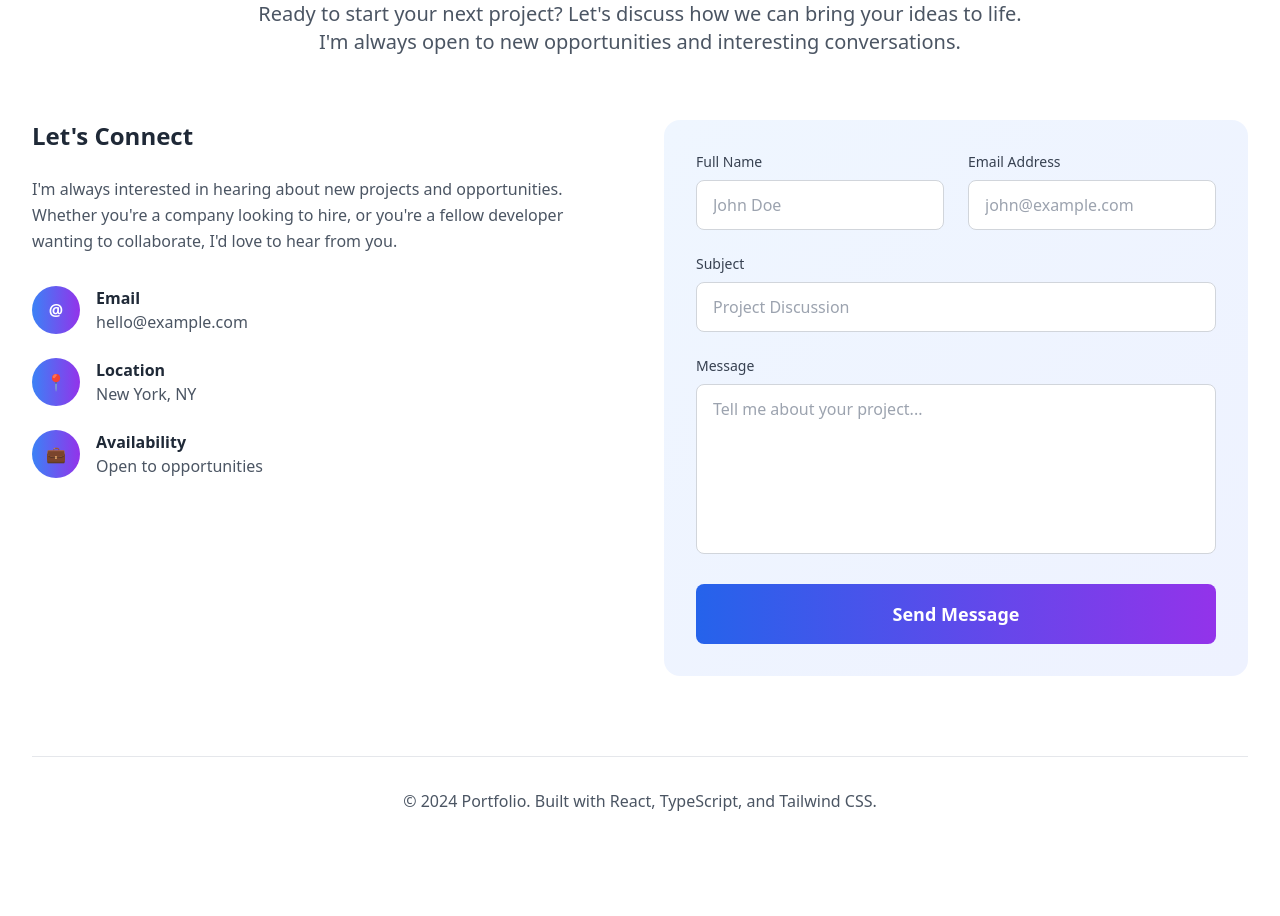
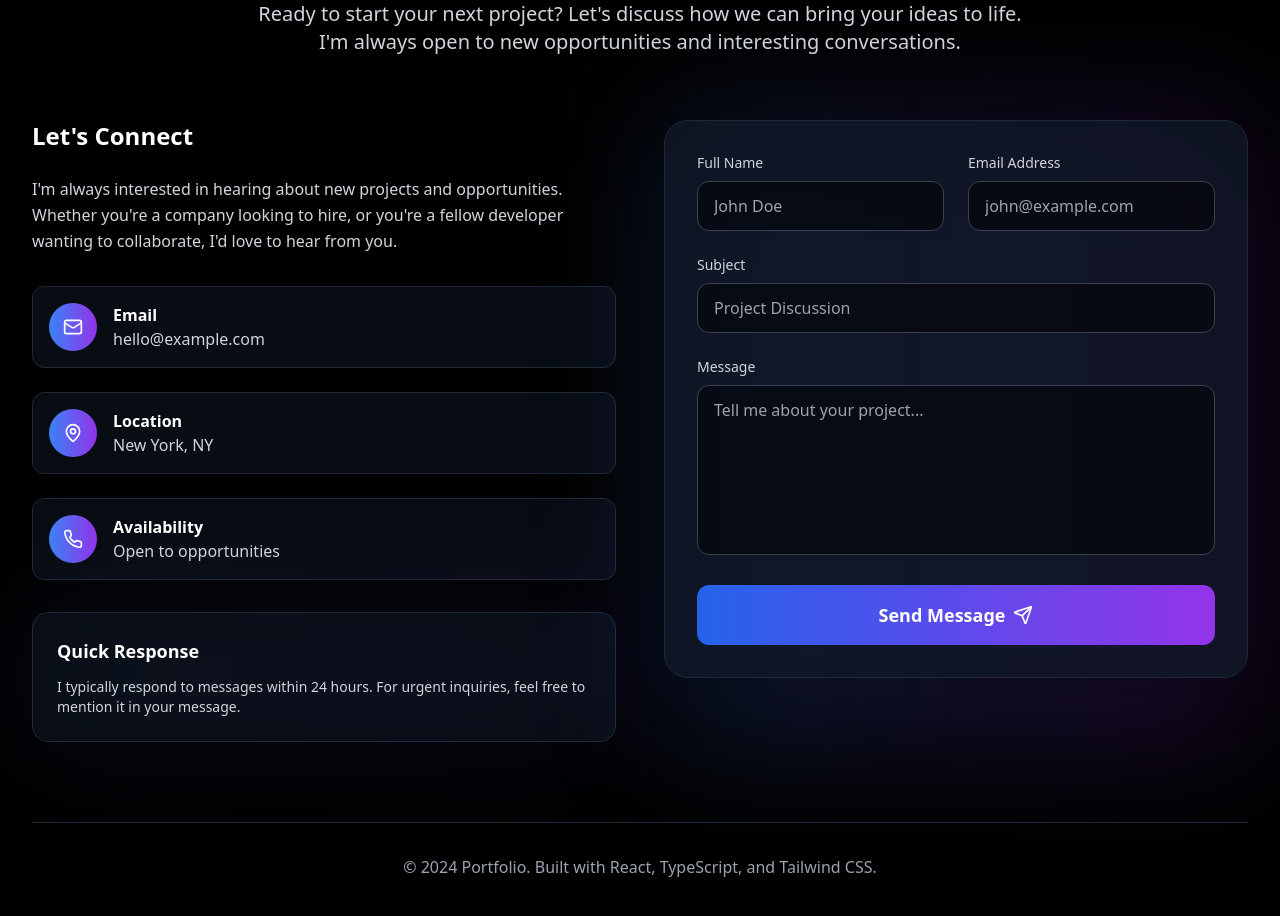
Before and after one commit to muhammad-tahir-12/portfolio-tech-showcase, a React (Vite) app: page / in a window 1280 px wide. Shown: the part 6440-7356 px from the top of the page. Before the commit the page ends 7333 px from the top, so only its background shows below. Built offline with nearby package versions, Linux system fonts and the light colour scheme.

Commit message:
Refactor: Improve contact section design
Updated the contact section with a more modern design.

```diff
--- a/src/components/Contact.tsx
+++ b/src/components/Contact.tsx
@@ -1,6 +1,7 @@
 
 import React, { useState } from 'react';
 import { useToast } from '@/hooks/use-toast';
+import { Mail, MapPin, Phone, Send } from 'lucide-react';
 
 const Contact = () => {
   const [formData, setFormData] = useState({
@@ -35,15 +36,15 @@ const Contact = () => {
   };
 
   return (
-    <section id="contact" className="py-20 bg-white">
+    <section id="contact" className="py-20 bg-black">
       <div className="max-w-7xl mx-auto px-4 sm:px-6 lg:px-8">
         <div className="text-center mb-16">
           <h2 className="text-4xl md:text-5xl font-bold mb-4">
-            <span className="bg-gradient-to-r from-blue-600 to-purple-600 bg-clip-text text-transparent">
+            <span className="bg-gradient-to-r from-blue-400 to-purple-400 bg-clip-text text-transparent">
               Get In Touch
             </span>
           </h2>
-          <p className="text-xl text-gray-600 max-w-3xl mx-auto">
+          <p className="text-xl text-gray-300 max-w-3xl mx-auto">
             Ready to start your next project? Let's discuss how we can bring your ideas to life.
             I'm always open to new opportunities and interesting conversations.
           </p>
@@ -53,8 +54,8 @@ const Contact = () => {
           {/* Contact Info */}
           <div className="space-y-8">
             <div>
-              <h3 className="text-2xl font-bold mb-6 text-gray-800">Let's Connect</h3>
-              <p className="text-gray-600 mb-8 leading-relaxed">
+              <h3 className="text-2xl font-bold mb-6 text-white">Let's Connect</h3>
+              <p className="text-gray-300 mb-8 leading-relaxed">
                 I'm always interested in hearing about new projects and opportunities.
                 Whether you're a company looking to hire, or you're a fellow developer
                 wanting to collaborate, I'd love to hear from you.
@@ -62,44 +63,58 @@ const Contact = () => {
             </div>
 
             <div className="space-y-6">
-              <div className="flex items-center space-x-4">
-                <div className="w-12 h-12 bg-gradient-to-r from-blue-500 to-purple-600 rounded-full flex items-center justify-center">
-                  <span className="text-white font-bold">@</span>
+              <div className="group flex items-center space-x-4 p-4 rounded-xl bg-gray-900/50 border border-gray-800 hover:border-blue-500/50 transition-all duration-300">
+                <div className="w-12 h-12 bg-gradient-to-r from-blue-500 to-purple-600 rounded-full flex items-center justify-center group-hover:scale-110 transition-transform duration-300">
+                  <Mail size={20} className="text-white" />
                 </div>
                 <div>
-                  <div className="font-semibold text-gray-800">Email</div>
-                  <div className="text-gray-600">hello@example.com</div>
+                  <div className="font-semibold text-white">Email</div>
+                  <div className="text-gray-300">hello@example.com</div>
                 </div>
               </div>
 
-              <div className="flex items-center space-x-4">
-                <div className="w-12 h-12 bg-gradient-to-r from-blue-500 to-purple-600 rounded-full flex items-center justify-center">
-                  <span className="text-white font-bold">📍</span>
+              <div className="group flex items-center space-x-4 p-4 rounded-xl bg-gray-900/50 border border-gray-800 hover:border-blue-500/50 transition-all duration-300">
+                <div className="w-12 h-12 bg-gradient-to-r from-blue-500 to-purple-600 rounded-full flex items-center justify-center group-hover:scale-110 transition-transform duration-300">
+                  <MapPin size={20} className="text-white" />
                 </div>
                 <div>
-                  <div className="font-semibold text-gray-800">Location</div>
-                  <div className="text-gray-600">New York, NY</div>
+                  <div className="font-semibold text-white">Location</div>
+                  <div className="text-gray-300">New York, NY</div>
                 </div>
               </div>
 
-              <div className="flex items-center space-x-4">
-                <div className="w-12 h-12 bg-gradient-to-r from-blue-500 to-purple-600 rounded-full flex items-center justify-center">
-                  <span className="text-white font-bold">💼</span>
+              <div className="group flex items-center space-x-4 p-4 rounded-xl bg-gray-900/50 border border-gray-800 hover:border-blue-500/50 transition-all duration-300">
+                <div className="w-12 h-12 bg-gradient-to-r from-blue-500 to-purple-600 rounded-full flex items-center justify-center group-hover:scale-110 transition-transform duration-300">
+                  <Phone size={20} className="text-white" />
                 </div>
                 <div>
-                  <div className="font-semibold text-gray-800">Availability</div>
-                  <div className="text-gray-600">Open to opportunities</div>
+                  <div className="font-semibold text-white">Availability</div>
+                  <div className="text-gray-300">Open to opportunities</div>
                 </div>
+              </div>
+            </div>
+
+            {/* Decorative Element */}
+            <div className="relative">
+              <div className="absolute inset-0 bg-gradient-to-r from-blue-500/10 to-purple-600/10 rounded-2xl blur-3xl"></div>
+              <div className="relative bg-gray-900/50 backdrop-blur-sm border border-gray-800 rounded-2xl p-6">
+                <h4 className="text-lg font-semibold text-white mb-3">Quick Response</h4>
+                <p className="text-gray-300 text-sm">
+                  I typically respond to messages within 24 hours. For urgent inquiries,
+                  feel free to mention it in your message.
+                </p>
               </div>
             </div>
           </div>
 
           {/* Contact Form */}
-          <div className="bg-gradient-to-br from-blue-50 to-indigo-50 rounded-2xl p-8">
+          <div className="relative">
+            <div className="absolute inset-0 bg-gradient-to-r from-blue-500/20 to-purple-600/20 rounded-3xl blur-3xl"></div>
+            <div className="relative bg-gray-900/80 backdrop-blur-xl border border-gray-800 rounded-3xl p-8 shadow-2xl">
               <form onSubmit={handleSubmit} className="space-y-6">
                 <div className="grid grid-cols-1 md:grid-cols-2 gap-6">
-                <div>
-                  <label htmlFor="name" className="block text-sm font-medium text-gray-700 mb-2">
+                  <div className="space-y-2">
+                    <label htmlFor="name" className="block text-sm font-medium text-gray-300">
                       Full Name
                     </label>
                     <input
@@ -109,12 +124,12 @@ const Contact = () => {
                       value={formData.name}
                       onChange={handleChange}
                       required
-                    className="w-full px-4 py-3 border border-gray-300 rounded-lg focus:ring-2 focus:ring-blue-500 focus:border-transparent transition-all duration-200"
+                      className="w-full px-4 py-3 bg-black/50 border border-gray-700 rounded-xl text-white placeholder-gray-400 focus:ring-2 focus:ring-blue-500 focus:border-transparent transition-all duration-300"
                       placeholder="John Doe"
                     />
                   </div>
-                <div>
-                  <label htmlFor="email" className="block text-sm font-medium text-gray-700 mb-2">
+                  <div className="space-y-2">
+                    <label htmlFor="email" className="block text-sm font-medium text-gray-300">
                       Email Address
                     </label>
                     <input
@@ -124,14 +139,14 @@ const Contact = () => {
                       value={formData.email}
                       onChange={handleChange}
                       required
-                    className="w-full px-4 py-3 border border-gray-300 rounded-lg focus:ring-2 focus:ring-blue-500 focus:border-transparent transition-all duration-200"
+                      className="w-full px-4 py-3 bg-black/50 border border-gray-700 rounded-xl text-white placeholder-gray-400 focus:ring-2 focus:ring-blue-500 focus:border-transparent transition-all duration-300"
                       placeholder="john@example.com"
                     />
                   </div>
                 </div>
 
-              <div>
-                <label htmlFor="subject" className="block text-sm font-medium text-gray-700 mb-2">
+                <div className="space-y-2">
+                  <label htmlFor="subject" className="block text-sm font-medium text-gray-300">
                     Subject
                   </label>
                   <input
@@ -141,13 +156,13 @@ const Contact = () => {
                     value={formData.subject}
                     onChange={handleChange}
                     required
-                  className="w-full px-4 py-3 border border-gray-300 rounded-lg focus:ring-2 focus:ring-blue-500 focus:border-transparent transition-all duration-200"
+                    className="w-full px-4 py-3 bg-black/50 border border-gray-700 rounded-xl text-white placeholder-gray-400 focus:ring-2 focus:ring-blue-500 focus:border-transparent transition-all duration-300"
                     placeholder="Project Discussion"
                   />
                 </div>
 
-              <div>
-                <label htmlFor="message" className="block text-sm font-medium text-gray-700 mb-2">
+                <div className="space-y-2">
+                  <label htmlFor="message" className="block text-sm font-medium text-gray-300">
                     Message
                   </label>
                   <textarea
@@ -157,7 +172,7 @@ const Contact = () => {
                     onChange={handleChange}
                     required
                     rows={6}
-                  className="w-full px-4 py-3 border border-gray-300 rounded-lg focus:ring-2 focus:ring-blue-500 focus:border-transparent transition-all duration-200 resize-none"
+                    className="w-full px-4 py-3 bg-black/50 border border-gray-700 rounded-xl text-white placeholder-gray-400 focus:ring-2 focus:ring-blue-500 focus:border-transparent transition-all duration-300 resize-none"
                     placeholder="Tell me about your project..."
                   />
                 </div>
@@ -165,17 +180,21 @@ const Contact = () => {
                 <button
                   type="submit"
                   disabled={isSubmitting}
-                className="w-full px-8 py-4 bg-gradient-to-r from-blue-600 to-purple-600 text-white rounded-lg font-semibold text-lg hover:shadow-lg hover:scale-105 transition-all duration-300 disabled:opacity-50 disabled:cursor-not-allowed"
+                  className="group w-full px-8 py-4 bg-gradient-to-r from-blue-600 to-purple-600 text-white rounded-xl font-semibold text-lg hover:shadow-lg hover:shadow-blue-500/25 hover:scale-[1.02] transition-all duration-300 disabled:opacity-50 disabled:cursor-not-allowed flex items-center justify-center space-x-2"
                 >
-                {isSubmitting ? 'Sending...' : 'Send Message'}
+                  <span>{isSubmitting ? 'Sending...' : 'Send Message'}</span>
+                  {!isSubmitting && (
+                    <Send size={20} className="group-hover:translate-x-1 transition-transform duration-300" />
+                  )}
                 </button>
               </form>
             </div>
           </div>
+        </div>
 
         {/* Footer */}
-        <div className="mt-20 pt-8 border-t border-gray-200 text-center">
-          <p className="text-gray-600">
+        <div className="mt-20 pt-8 border-t border-gray-800 text-center">
+          <p className="text-gray-400">
             © 2024 Portfolio. Built with React, TypeScript, and Tailwind CSS.
           </p>
         </div>
```
Lines whose indentation alone changed are shown as unchanged.
